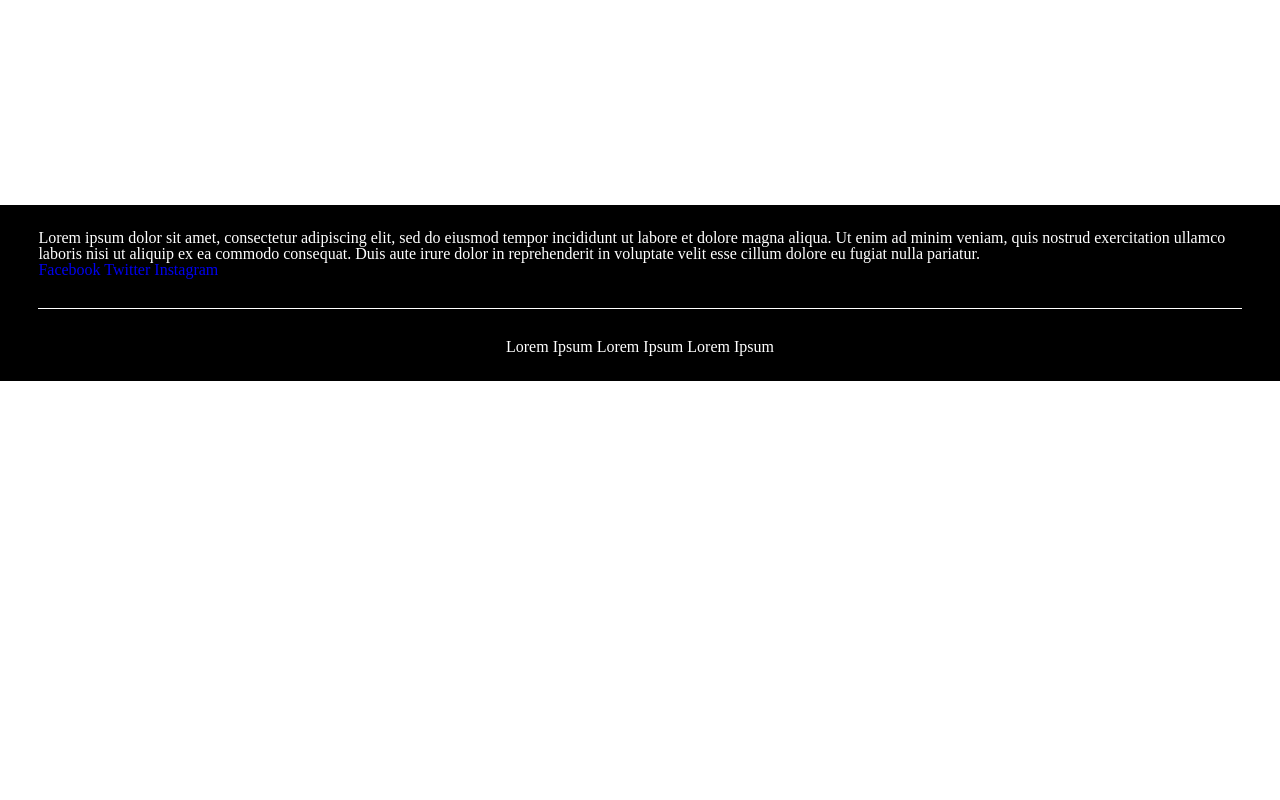
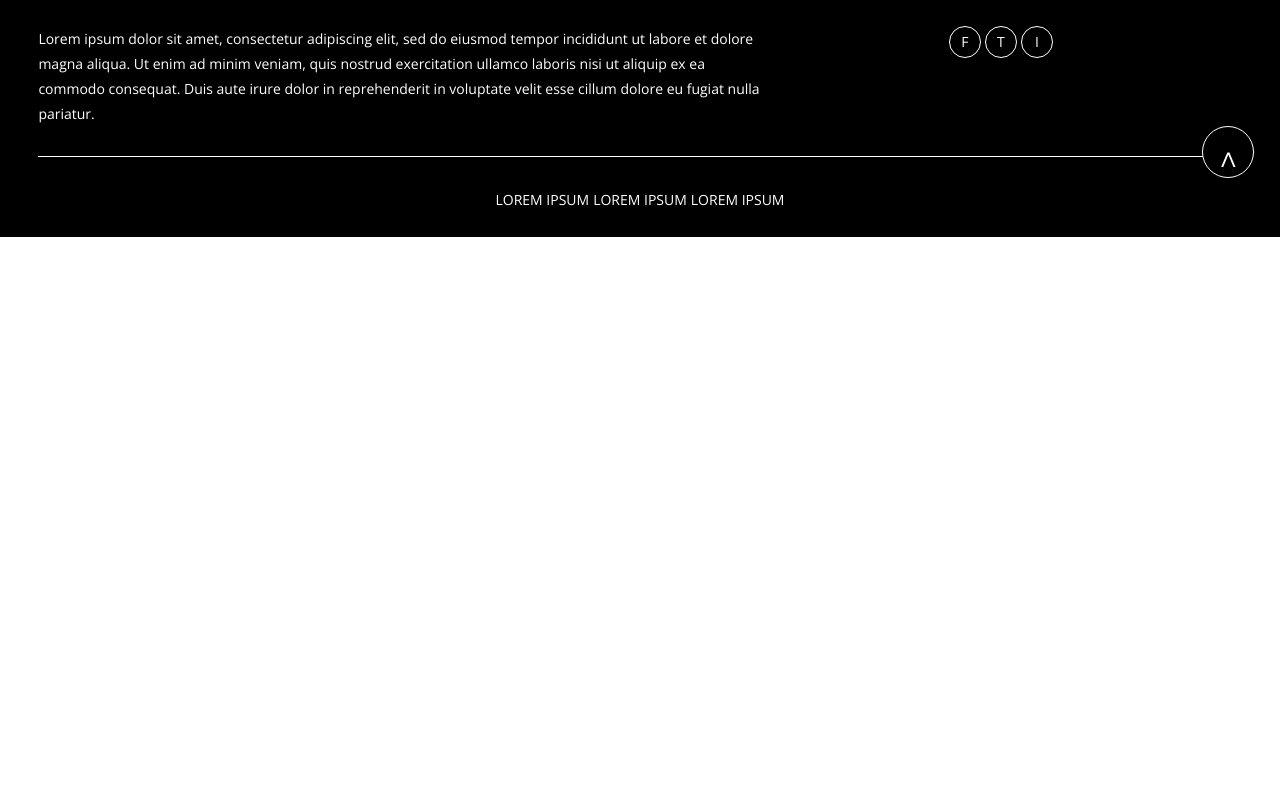
Before and after one commit to Hotaru24/projet-my-green-city, a PHP site: page /footer.php in a window 1280 px wide. Run offline with PHP 8.4, Linux system fonts and the light colour scheme.

Commit message:
Ajout bloc contact/footer et style.css

```diff
--- a/footer.php
+++ b/footer.php
@@ -1,18 +1,5 @@
-<!DOCTYPE html>
-<html lang="fr">
 
 	<head>
-		<meta charset="utf-8">
-		<title>My Green City</title>
-		<link rel="shortcut icon" href="favicon.ico" type="image/x-icon">
-
-		<meta name="author" content="#">
-		<meta name="description" content="My Green City blablabla">
-		<meta name="viewport" content="width=device-width, initial-scale=1">
-
-		<link rel="stylesheet" href="common.css">
-		<link rel="stylesheet" href="reset.css">
-
 		<link rel="stylesheet" href="style_jennifer.css">
 
 		<!--Google Fonts -->
@@ -20,21 +7,19 @@
 		<link href="https://fonts.googleapis.com/css?family=Open+Sans:400,700&display=swap" rel="stylesheet">
 	</head>
 
-	<body>
-		<section id="ctn_header"></section>
-		<div id="container">
-			<section id="ctn_action"></section>
-			<section id="ctn_association"></section>
-			<section id="ctn_dechet"></section>
-		</div><!-- Fin Container -->
 	<footer id="ctn_footer">
+		<div class="ctn_description_footer">
 			<div>
 				<p>Lorem ipsum dolor sit amet, consectetur adipiscing elit, sed do eiusmod tempor incididunt ut labore et dolore magna aliqua. Ut enim ad minim veniam, quis nostrud exercitation ullamco laboris nisi ut aliquip ex ea commodo consequat. Duis aute irure dolor in reprehenderit in voluptate velit esse cillum dolore eu fugiat nulla pariatur.</p>
 			</div>
-			<div>
-				<a href="#" alt="Suivez-nous sur Facebook">Facebook</a>
-				<a href="#" alt="Suivez-nous sur Facebook">Twitter</a>
-				<a href="#" alt="Suivez-nous sur Facebook">Instagram</a>
+			<div class="ctn_sociaux_footer">
+				<a href="#" alt="Suivez-nous sur Facebook">F</a>
+				<a href="#" alt="Suivez-nous sur Facebook">T</a>
+				<a href="#" alt="Suivez-nous sur Facebook">I</a>
+			</div>
+		</div>
+		<div class="ctn_go_top">
+			<a href="#">^</a>
 		</div>
 		<nav>
 			<ul>
@@ -44,5 +29,3 @@
 			</ul>
 		</nav>
 	</footer>
-	</body>
-</html>
--- a/style_jennifer.css
+++ b/style_jennifer.css
@@ -51,10 +51,16 @@
 
 
 *{
-	font-family: 'Open Sans', sans-serif;
-	font-size: 11px;
 	text-decoration: none;
 }
+
+a, p {
+
+    font-family: 'Open Sans', sans-serif;
+    font-size: 14px;
+    line-height: 25px;
+}
+
 section{
 	padding: 2% 3%;
 	width: 94%;
@@ -105,30 +111,78 @@
 form abbr {
 	color: red;
 }
-
-
 footer {
-
+    position: relative;
     padding: 2% 3%;
     width: 94%;
     background-color: #000000;
     color: #fff;
-
 }
-
+footer .ctn_description_footer {
+    display: flex;
+}
+footer .ctn_description_footer div:first-child{
+    width: 60%;
+}
+footer .ctn_description_footer div:last-child{
+    width: 40%;
+    text-align: center;
+}
+footer .ctn_sociaux_footer a {
+	display: inline-block;
+	width: 30px;
+	height: 30px;
+	border: 1px solid #ffffff;
+	border-radius: 40px;
+	line-height: 30px;
+	text-align: center;
+	color: #ffffff;
+}
 footer nav ul li {
 	display: inline-block;
 }
 footer nav ul li a {
+	text-transform: uppercase;
 	color: #ffffff;
-
 }
 footer nav {
-
     display: block;
     border-top: 1px solid #fff;
     margin-top: 30px;
     padding-top: 30px;
     text-align: center;
+}
+.ctn_go_top a {
+    position: absolute;
+    border: 1px solid #fff;
+    border-radius: 40px;
+    text-decoration: none;
+    width: 50px;
+    height: 50px;
+    font-family: 'Montserrat', sans-serif;
+    text-align: center;
+    line-height: 65px;
+    color: #fff;
+    font-size: 35px;
+    background-color: #000;
+    right: 2%;
+}
+@media screen and (max-width: 768px) {
+	footer .ctn_description_footer {
+		display: flex;
+		flex-direction: column;
+	}
+		footer .ctn_description_footer div:last-child,
+		footer .ctn_description_footer div:first-child {
+		width: 100%;
 
+	}
+	footer .ctn_description_footer div:last-child{
+		width: 100%;
+		margin: 15px 0 0 0;
+	}
+	footer nav {
+		margin-top: 15px;
+		padding-top: 15px;
+	}
 }
```
Also changed, not shown: contact.php (+0 -14 lines). Lines whose indentation alone changed are shown as unchanged.
